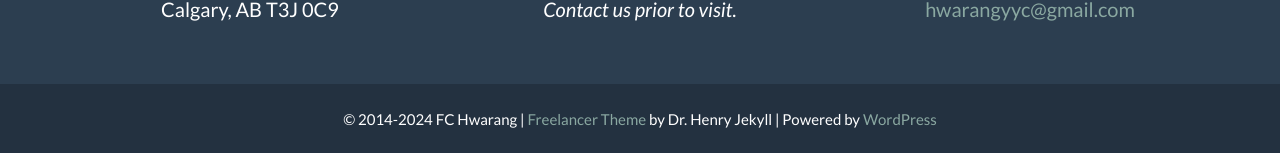
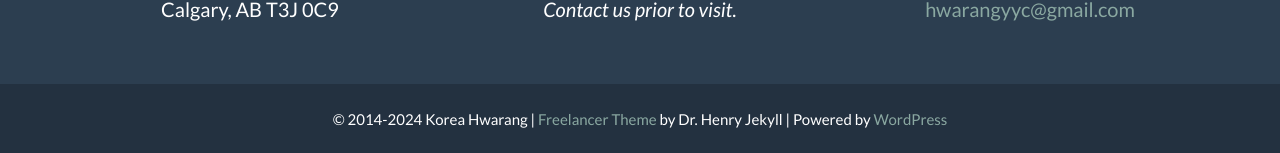
Before and after one commit to hwarangyyc/hwarangyyc.github.io, a Jekyll site: the page built from _posts/2024-05-27-Anniversary-.markdown, in a window 1280 px wide and 900 px high, scrolled down 2473 px. Shown: the part 744-897 px from the top of the window. Built offline with Jekyll 4.4.1, drawn with Linux system fonts in a browser that asks for light colours.

Commit message:
Updated: footer, change the site name

```diff
--- a/_includes/footer.html
+++ b/_includes/footer.html
@@ -31,7 +31,7 @@
     <div class="container">
       <div class="row">
         <div class="col-lg-12">
-          &copy; 2014-20{{ site.time | date: '%y' }} FC Hwarang | <a href="https://jekyllthemes.io/theme/freelancer-theme" target="_blank">Freelancer Theme</a> by {{ site.footer.copyright }} | Powered by <a href="http://www.wordpress.org/" target="_blank">WordPress</a>
+          &copy; 2014-20{{ site.time | date: '%y' }} Korea Hwarang | <a href="https://jekyllthemes.io/theme/freelancer-theme" target="_blank">Freelancer Theme</a> by {{ site.footer.copyright }} | Powered by <a href="http://www.wordpress.org/" target="_blank">WordPress</a>
         </div>
       </div>
     </div>
```
